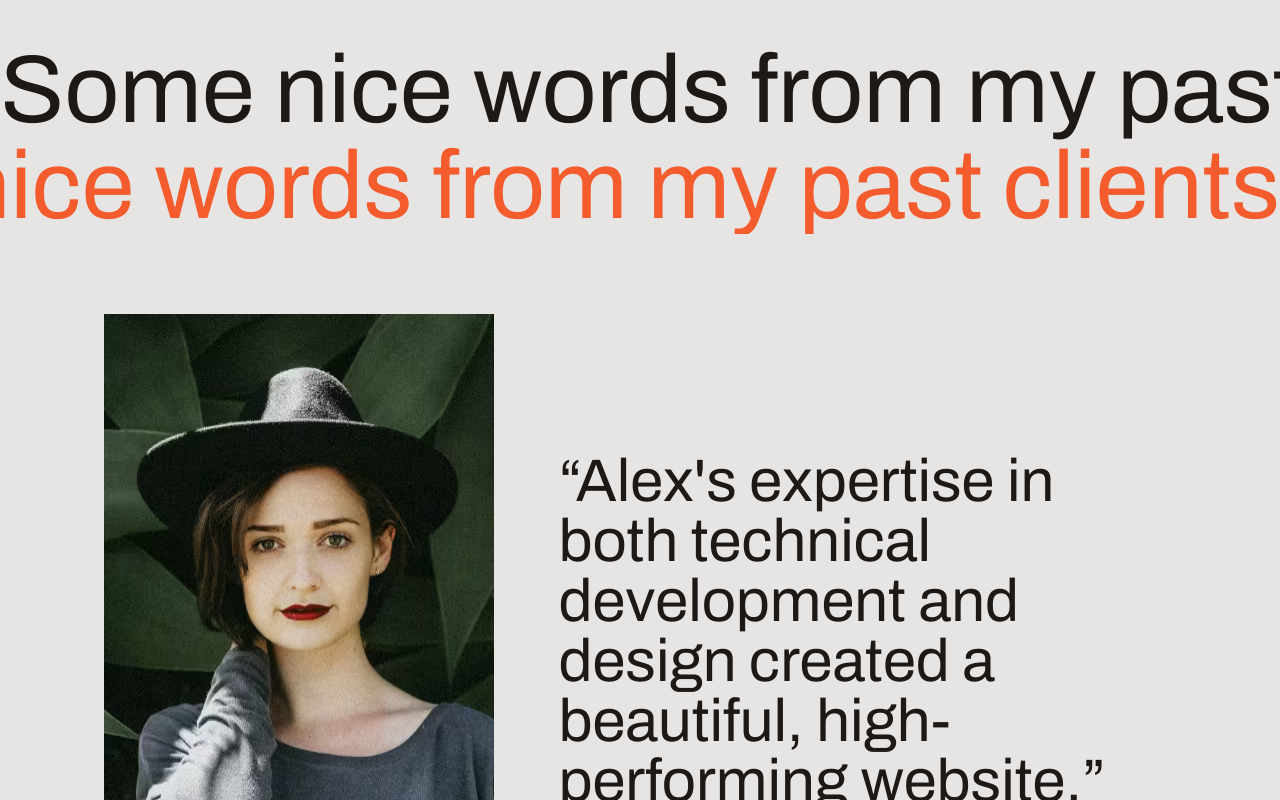
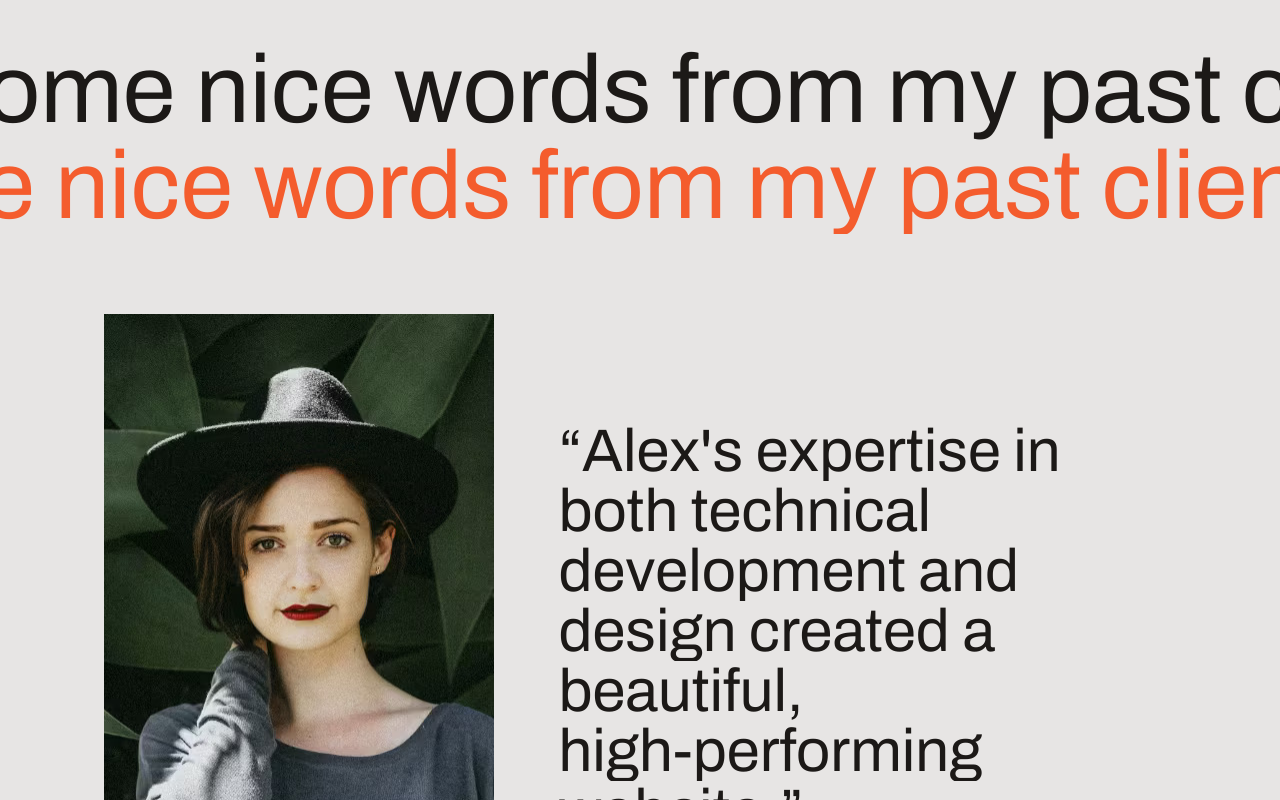
Before and after one commit to webbddev/natalia-designer, a Next.js app: page / in a window 1280 px wide. Shown: the part 4500-5300 px from the top of the page. Built offline with nearby package versions, Linux system fonts and the light colour scheme.

Commit message:
testimonial animation

```diff
--- a/src/app/layout.tsx
+++ b/src/app/layout.tsx
@@ -1,6 +1,7 @@
 import type { Metadata } from "next";
 import { Archivo } from "next/font/google";
 import "./globals.css";
+import { Header } from "@/sections";
 
 const archivo = Archivo({
   display: "swap",
@@ -22,6 +23,7 @@
   return (
     <html lang="en">
       <body className={`${archivo.variable} font-sans antialiased bg-stone-200 text-stone-900 h-[3000px]`}>
+        {/* <Header/> */}
         {children}
       </body>
     </html>
--- /dev/null
+++ b/src/components/Testimonial.tsx
@@ -0,0 +1,110 @@
+import { StaticImport } from "next/dist/shared/lib/get-img-props";
+import Image from "next/image";
+import { HTMLAttributes, useEffect } from "react";
+import { twMerge } from "tailwind-merge";
+import { usePresence, motion } from "motion/react";
+import useTextRevealAnimation from "@/hooks/useTextRevealAnimation";
+
+type TestimonialProps = {
+  quote: string;
+  name: string;
+  role: string;
+  company: string;
+  imagePositionY: number;
+  image: string | StaticImport;
+  className?: string;
+};
+
+const Testimonial = (
+  props: TestimonialProps & HTMLAttributes<HTMLDivElement>
+) => {
+  const {
+    quote,
+    name,
+    role,
+    company,
+    imagePositionY,
+    image,
+    className,
+    ...rest
+  } = props;
+
+  // const [quoteScope, quoAnimate] = useAnimate();
+  // const [citeScope, citeAnimate] = useAnimate();
+
+  // custom animation hook
+  const {
+    scope: quoteScope,
+    entranceAnimation: quoteEntranceAnimation,
+    exitAnimation: quoteExitAnimation,
+  } = useTextRevealAnimation();
+  const {
+    scope: citeScope,
+    entranceAnimation: citeEntranceAnimation,
+    exitAnimation: citeExitAnimation,
+  } = useTextRevealAnimation();
+  const [isPresent, safeToRemove] = usePresence();
+
+  useEffect(() => {
+    if (isPresent) {
+      quoteEntranceAnimation().then(() => {
+        citeEntranceAnimation();
+      });
+    } else {
+      Promise.all([quoteExitAnimation(), citeExitAnimation()]).then(() => {
+        safeToRemove();
+      });
+    }
+  }, [
+    isPresent,
+    quoteEntranceAnimation,
+    citeEntranceAnimation,
+    safeToRemove,
+    quoteExitAnimation,
+    citeExitAnimation,
+  ]);
+
+  return (
+    <div
+      className={twMerge(
+        "grid md:grid-cols-5 md:gap-8 lg:gap-16 md:items-center",
+        className
+      )}
+      {...rest}
+    >
+      <div className="aspect-square md:aspect-[9/16] md:col-span-2 relative">
+        <motion.div
+          className="absolute h-full bg-stone-900/80"
+          initial={{ width: "100%" }}
+          animate={{ width: 0 }}
+          exit={{ width: "100%" }}
+          transition={{ duration: 0.5 }}
+        />
+        <Image
+          src={image}
+          alt={`${name} image`}
+          className="size-full object-cover"
+          style={{ objectPosition: `50% ${imagePositionY * 100}%` }}
+        />
+      </div>
+      <blockquote className="md:col-span-3 ">
+        <div
+          className="text-3xl md:text-5xl lg:text-6xl mt-8 md:mt-0"
+          ref={quoteScope}
+        >
+          <span>&ldquo;</span>
+          {quote}
+          <span>&rdquo;</span>
+        </div>
+        <cite
+          className="mt-4 md:mt-8 not-italic block md:text-lg lg:text-xl"
+          ref={citeScope}
+        >
+          {name}, {role} at {company}
+        </cite>
+      </blockquote>
+    </div>
+  );
+};
+
+export default Testimonial;
--- /dev/null
+++ b/src/hooks/useTextRevealAnimation.ts
@@ -0,0 +1,47 @@
+import { stagger, useAnimate } from "motion/react";
+import { useEffect } from "react";
+import SplitType from "split-type";
+
+const useTextRevealAnimation = () => {
+  const [scope, animate] = useAnimate();
+
+  useEffect(() => {
+    new SplitType(scope.current, {
+      types: "lines,words",
+      tagName: "span",
+    });
+  }, [scope]);
+
+  const entranceAnimation = () => {
+    return animate(
+      scope.current.querySelectorAll(".word"),
+      {
+        transform: "translateY(0%)",
+      },
+      {
+        duration: 0.3,
+        delay: stagger(0.2),
+      }
+    );
+  };
+
+  const exitAnimation = () => {
+    return animate(
+      scope.current.querySelectorAll(".word"),
+      {
+        transform: "translateY(100%)",
+      },
+      {
+        duration: 0.3,
+        // delay: stagger(0.2),
+        delay: stagger(-0.025, {
+          startDelay: scope.current.querySelectorAll(".word").length * 0.025,
+        }),
+      }
+    );
+  };
+
+  return { scope, entranceAnimation, exitAnimation };
+};
+
+export default useTextRevealAnimation;
--- a/src/sections/Testimonials.tsx
+++ b/src/sections/Testimonials.tsx
@@ -1,8 +1,11 @@
-import { FC } from "react";
-import Image from "next/image";
+"use client";
+
+import { FC, useRef, useState } from "react";
 import image1 from "@/assets/images/testimonial-1.jpg";
 import image2 from "@/assets/images/testimonial-2.jpg";
 import image3 from "@/assets/images/testimonial-3.jpg";
+import { useScroll, motion, useTransform, AnimatePresence } from "motion/react";
+import Testimonial from "@/components/Testimonial";
 
 /* eslint-disable-next-line @typescript-eslint/no-unused-vars */
 const testimonials = [
@@ -36,51 +39,72 @@
 ];
 
 const Testimonials: FC = () => {
-  const testimonialIndex = 0;
+  const titleRef = useRef(null);
+  const { scrollYProgress } = useScroll({
+    target: titleRef,
+    offset: ["start end", "end start"],
+  });
+
+  const transformTop = useTransform(scrollYProgress, [0, 1], ["0%", "15%"]);
+  const transformBottom = useTransform(scrollYProgress, [0, 1], ["0%", "-15%"]);
+
+  const [testimonialIndex, setTestimonialIndex] = useState(0);
+
+  const handleClickPrev = () => {
+    setTestimonialIndex((curr) =>
+      curr === 0 ? testimonials.length - 1 : curr - 1
+    );
+  };
+
+  const handleClickNext = () => {
+    setTestimonialIndex((curr) =>
+      curr === testimonials.length - 1 ? 0 : curr + 1
+    );
+  };
 
   return (
     <section className="section" id="testimonials">
-      <h2 className="text-4xl md:text-7xl lg:text-8xl flex flex-col overflow-hidden">
-        <span className="whitespace-nowrap">
+      <h2
+        className="text-4xl md:text-7xl lg:text-8xl flex flex-col overflow-hidden"
+        ref={titleRef}
+      >
+        <motion.span
+          className="whitespace-nowrap"
+          style={{ x: transformBottom }}
+        >
           Some nice words from my past clients
-        </span>
-        <span className="whitespace-nowrap self-end text-red-orange-500">
+        </motion.span>
+        <motion.span
+          className="whitespace-nowrap self-end text-red-orange-500"
+          style={{ x: transformTop }}
+        >
           Some nice words from my past clients
-        </span>
+        </motion.span>
       </h2>
       <div className="container">
         <div className="mt-20 ">
+          <AnimatePresence mode="wait" initial={false}>
             {testimonials.map(
               ({ name, company, role, quote, image, imagePositionY }, index) =>
                 index === testimonialIndex && (
-                <div
+                  <Testimonial
                     key={name}
-                  className="grid md:grid-cols-5 md:gap-8 lg:gap-16 md:items-center"
-                >
-                  <div className="aspect-square md:aspect-[9/16] md:col-span-2">
-                    <Image
-                      src={image}
-                      alt={`${name} image`}
-                      className="size-full object-cover"
-                      style={{ objectPosition: `50% ${imagePositionY * 100}%` }}
+                    name={name}
+                    company={company}
+                    role={role}
+                    quote={quote}
+                    image={image}
+                    imagePositionY={imagePositionY}
                   />
-                  </div>
-                  <blockquote className="md:col-span-3 ">
-                    <div className="text-3xl md:text-5xl lg:text-6xl mt-8 md:mt-0">
-                      <span>&ldquo;</span>
-                      <span className="">{quote}</span>
-                      <span>&rdquo;</span>
-                    </div>
-                    <cite className="mt-4 md:mt-8 not-italic block md:text-lg lg:text-xl">
-                      {name}, {role} at {company}
-                    </cite>
-                  </blockquote>
-                </div>
                 )
             )}
+          </AnimatePresence>
         </div>
         <div className="flex gap-4 mt-6 lg:mt-10">
-          <button className="border-2 border-stone-400 size-11 inline-flex items-center justify-center rounded-full">
+          <button
+            className="border-2 border-stone-400 size-11 inline-flex items-center justify-center rounded-full hover:bg-red-orange-500 hover:text-white hover:border-red-orange-500 transition-all duration-300"
+            onClick={handleClickPrev}
+          >
             <svg
               xmlns="http://www.w3.org/2000/svg"
               fill="none"
@@ -96,7 +120,10 @@
               />
             </svg>
           </button>
-          <button className="border-2 border-stone-400 size-11 inline-flex items-center justify-center rounded-full">
+          <button
+            className="border-2 border-stone-400 size-11 inline-flex items-center justify-center rounded-full hover:bg-red-orange-500 hover:text-white hover:border-red-orange-500 transition-all duration-300"
+            onClick={handleClickNext}
+          >
             <svg
               xmlns="http://www.w3.org/2000/svg"
               fill="none"
```
Also changed, not shown: 2 other files (tests, documents, lock files or other folders). Lines whose indentation alone changed are shown as unchanged.
